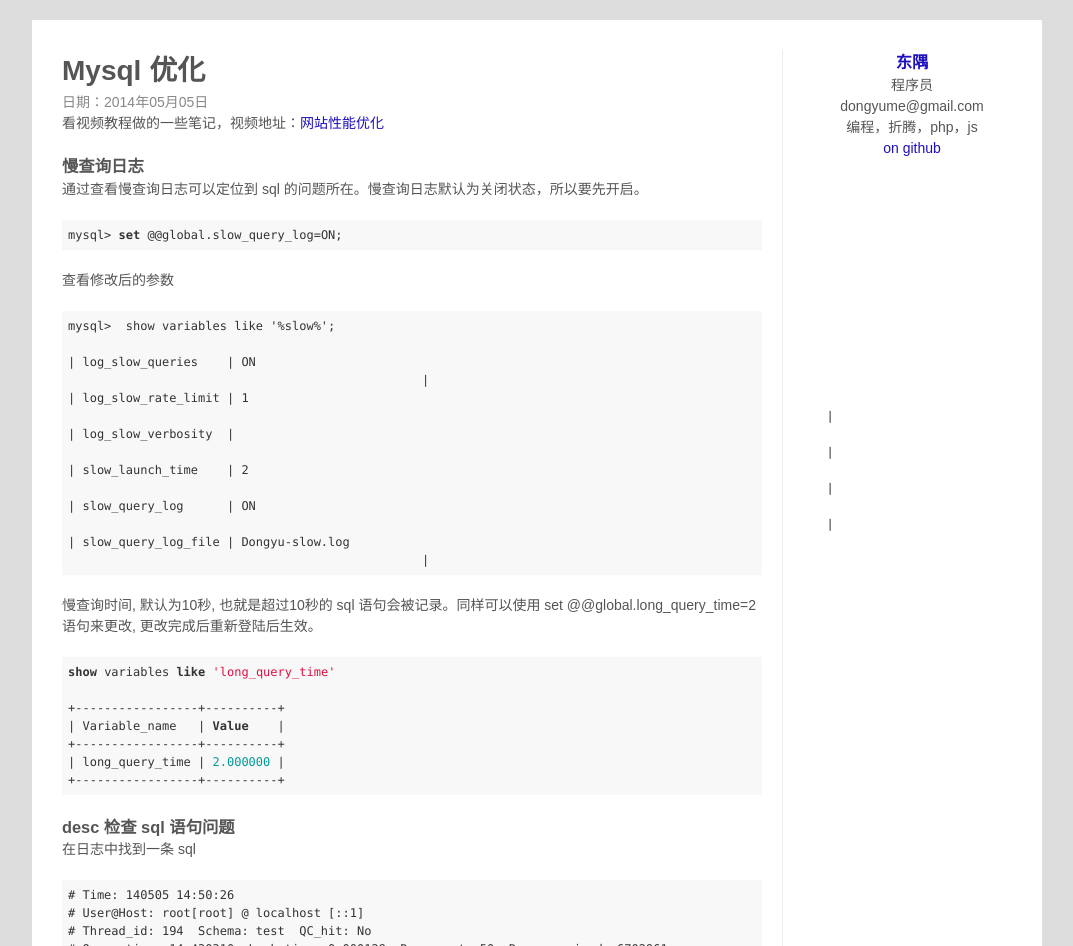
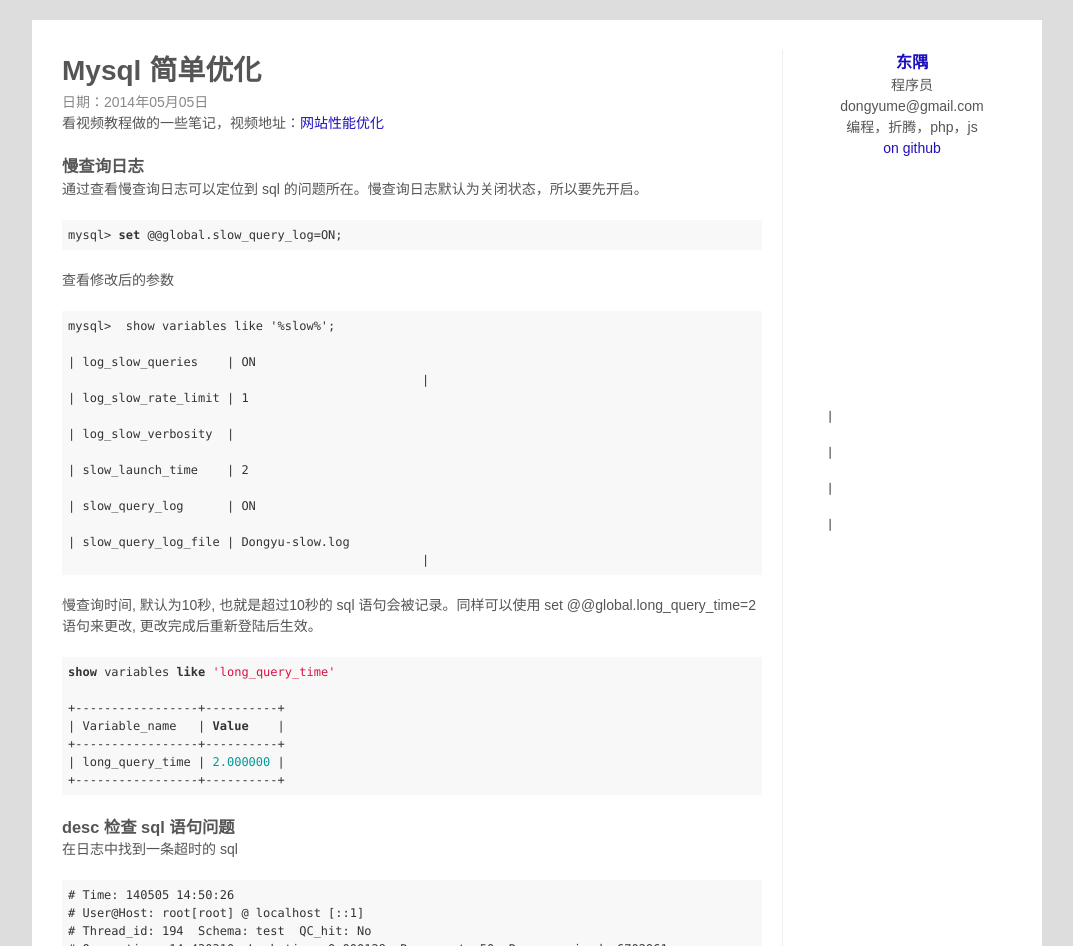
Before and after one commit to imdongyu/imdongyu.github.io, a Jekyll site: the page built from _posts/2014-05-05-mysql-simple-optimization.md, in a window 1280 px wide. Shown: the top 946 px of the page, without its empty margins (103-1176 px from the left). Built offline with Jekyll 4.4.1, drawn with Linux system fonts in a browser that asks for light colours; Markdown is read by kramdown in place of the engine named in the settings; comment, search, counter and statistics services are not loaded.

Commit message:
update
update

```diff
--- a/_posts/2014-05-05-mysql-optimization.md
+++ b/_posts/2014-05-05-mysql-simple-optimization.md
@@ -1,6 +1,6 @@
 ---
 layout: post
-title: Mysql 优化
+title: Mysql 简单优化
 ---
 
 看视频教程做的一些笔记，视频地址：[网站性能优化](http://study.163.com/course/courseMain.htm?courseId=266031#/courseMain)
@@ -41,7 +41,7 @@ title: Mysql 优化
 
 ### desc 检查 sql 语句问题
 
-在日志中找到一条 sql
+在日志中找到一条超时的 sql
 
 	# Time: 140505 14:50:26
 	# User@Host: root[root] @ localhost [::1]
```
